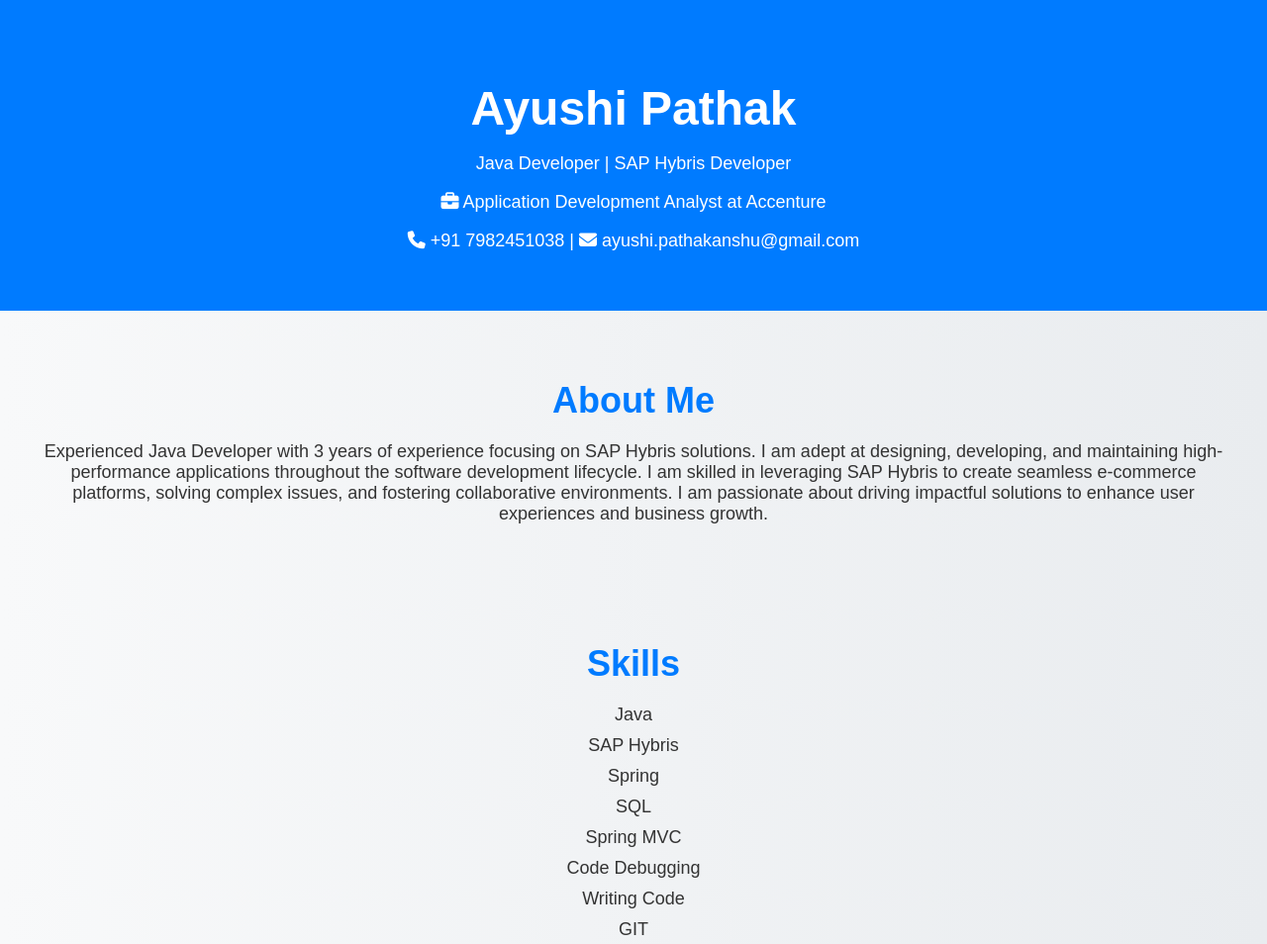
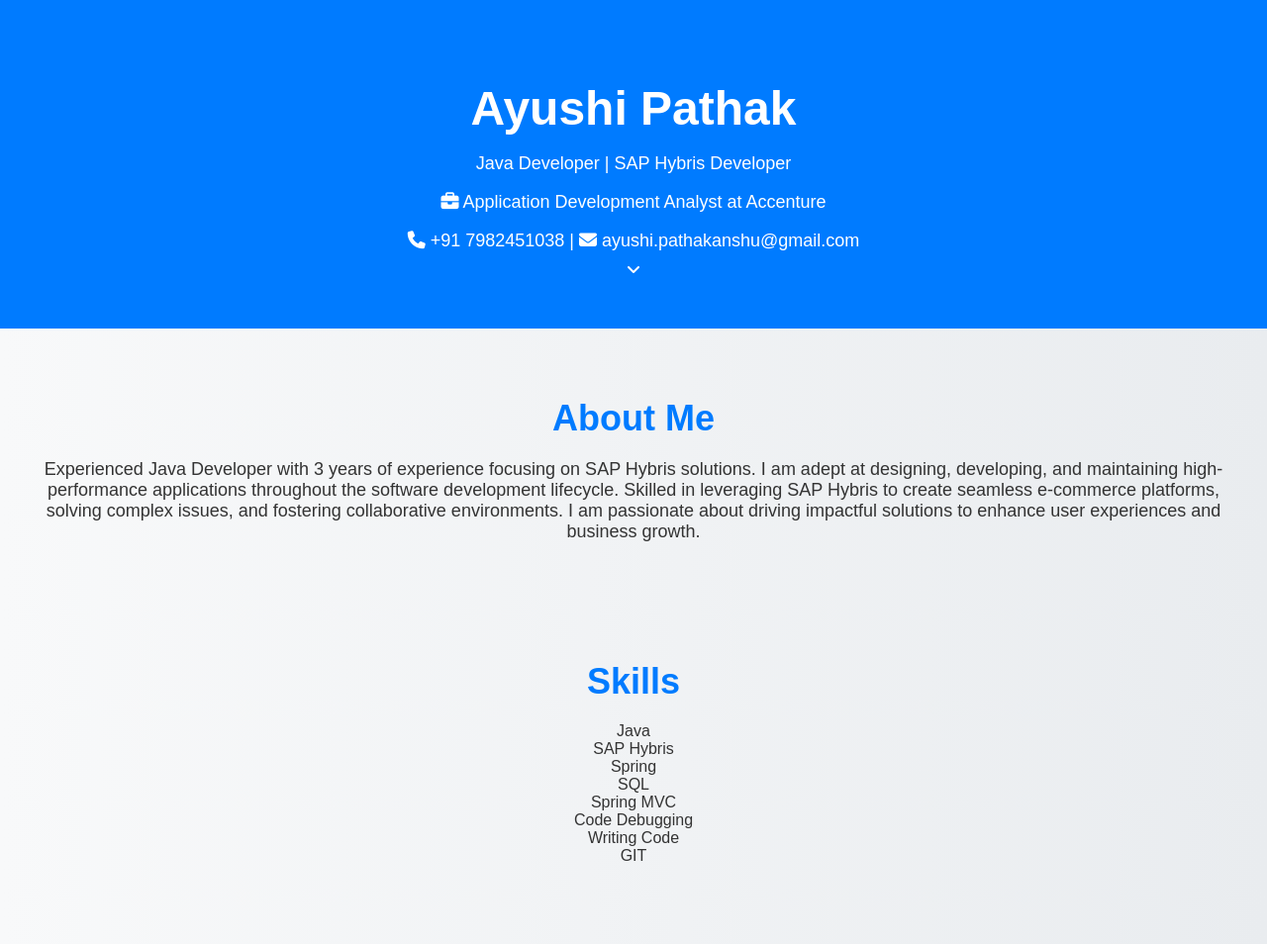
Before and after one commit to ayushipathak2030/Portfolio-Ayushi-Pathak-, a plain HTML site: page index.html in a window 1280 px wide. Shown: the top 954 px of the page at 99% size. Drawn offline with Linux system fonts and the light colour scheme.

Commit message:
Update index.html

```diff
--- a/index.html
+++ b/index.html
@@ -3,7 +3,7 @@
 <head>
     <meta charset="UTF-8">
     <meta name="viewport" content="width=device-width, initial-scale=1.0">
-    <title>Ayushi Pathak Portfolio </title>
+    <title>Ayushi Pathak - Portfolio</title>
     <link rel="stylesheet" href="style.css">
     <script src="https://kit.fontawesome.com/a076d05399.js"></script>
 </head>
@@ -13,10 +13,11 @@
     <header>
         <div class="intro">
             <h1>Ayushi Pathak</h1>
-            <p>Java Developer | SAP Hybris Developer</p>
+            <p class="sub-heading">Java Developer | SAP Hybris Developer</p>
             <p><i class="fas fa-briefcase"></i> Application Development Analyst at Accenture</p>
             <p><i class="fas fa-phone"></i> +91 7982451038 | <i class="fas fa-envelope"></i> ayushi.pathakanshu@gmail.com</p>
         </div>
+        <div class="bounce-arrow"><i class="fas fa-angle-down"></i></div>
     </header>
 
     <!-- About Section -->
@@ -25,7 +26,7 @@
         <p>
             Experienced Java Developer with 3 years of experience focusing on SAP Hybris solutions.
             I am adept at designing, developing, and maintaining high-performance applications throughout the software development lifecycle.
-            I am skilled in leveraging SAP Hybris to create seamless e-commerce platforms, solving complex issues,
+            Skilled in leveraging SAP Hybris to create seamless e-commerce platforms, solving complex issues,
             and fostering collaborative environments. I am passionate about driving impactful solutions to enhance user experiences and business growth.
         </p>
     </section>
@@ -33,16 +34,16 @@
     <!-- Skills Section -->
     <section id="skills">
         <h2>Skills</h2>
-        <ul>
-            <li>Java</li>
-            <li>SAP Hybris</li>
-            <li>Spring</li>
-            <li>SQL</li>
-            <li>Spring MVC</li>
-            <li>Code Debugging</li>
-            <li>Writing Code</li>
-            <li>GIT</li>
-        </ul>
+        <div class="skills-list">
+            <div class="skill-item">Java</div>
+            <div class="skill-item">SAP Hybris</div>
+            <div class="skill-item">Spring</div>
+            <div class="skill-item">SQL</div>
+            <div class="skill-item">Spring MVC</div>
+            <div class="skill-item">Code Debugging</div>
+            <div class="skill-item">Writing Code</div>
+            <div class="skill-item">GIT</div>
+        </div>
     </section>
 
     <!-- Experience Section -->
```
